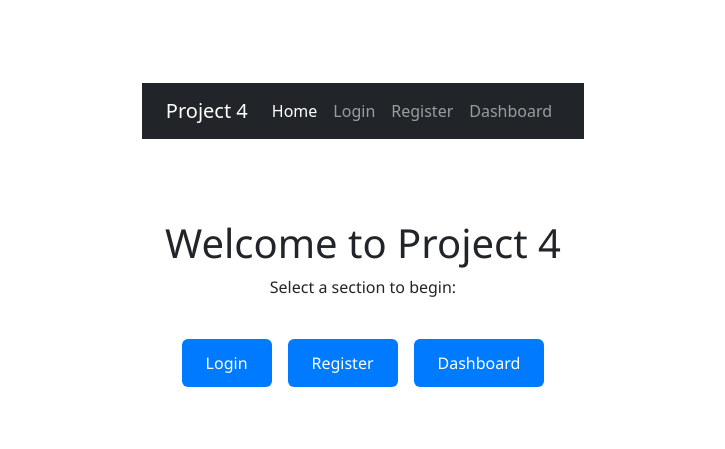
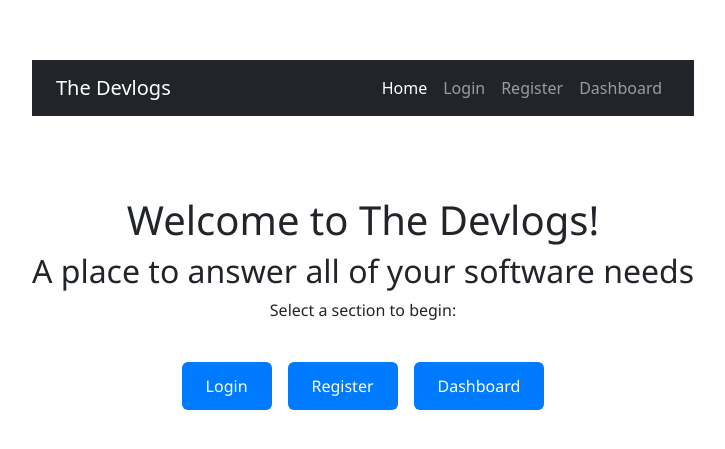
Before and after one commit to JakeBissen/Project-4, a React (Vite) app in the folder frontend/Project4/: page / in a window 1280 px wide. Shown: the part 161-610 px from the top of the page, without its empty margins (277-1002 px from the left). Built offline with nearby package versions, Linux system fonts and the light colour scheme.

Commit message:
finial changes

```diff
--- a/frontend/Project4/src/Homepage.tsx
+++ b/frontend/Project4/src/Homepage.tsx
@@ -7,7 +7,8 @@ const Homepage: React.FC = () => {
 
   return (
     <div className="homepage-container">
-      <h1>Welcome to Project 4</h1>
+      <h1>Welcome to The Devlogs!</h1>
+      <h2>A place to answer all of your software needs</h2>
       <p>Select a section to begin:</p>
       <div className="button-group">
         <button onClick={() => navigate('/login')}>Login</button>
--- a/frontend/Project4/src/Navbar.tsx
+++ b/frontend/Project4/src/Navbar.tsx
@@ -11,7 +11,7 @@ const Navbar: React.FC = () => {
 
   return (
     <nav className="navbar navbar-expand-lg navbar-dark bg-dark px-4">
-      <Link className="navbar-brand" to="/">Project 4</Link>
+      <Link className="navbar-brand" to="/">The Devlogs</Link>
       <div className="collapse navbar-collapse">
         <ul className="navbar-nav ms-auto">
           <li className="nav-item">
```
